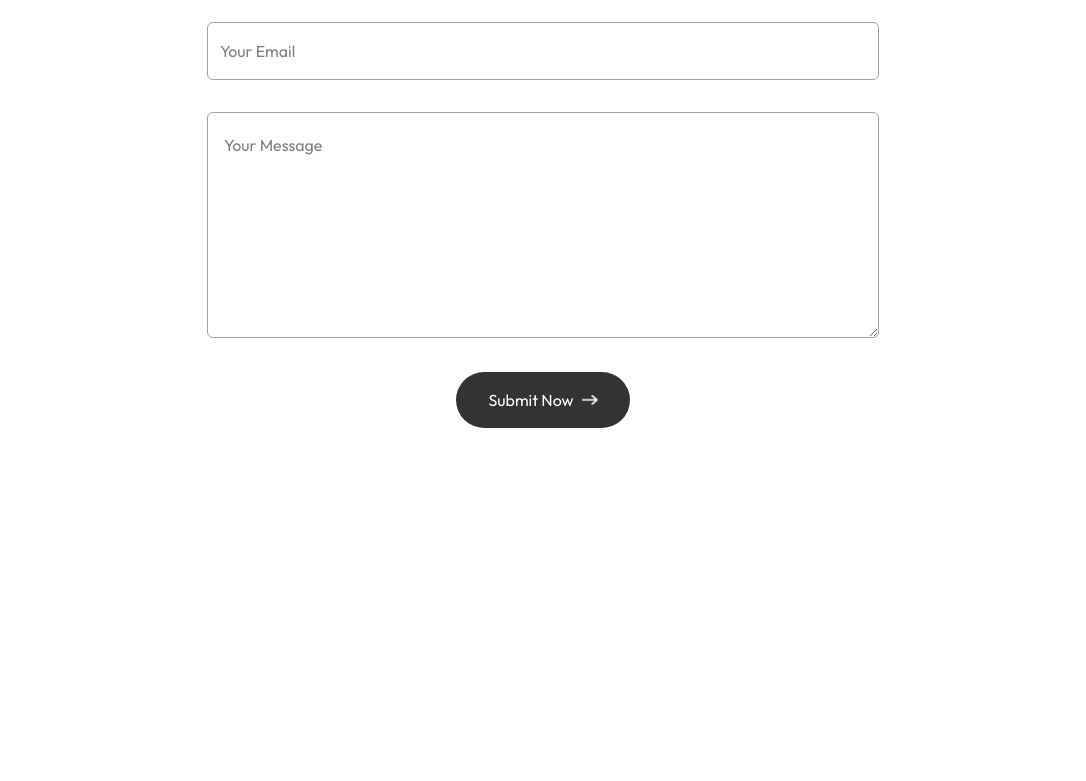
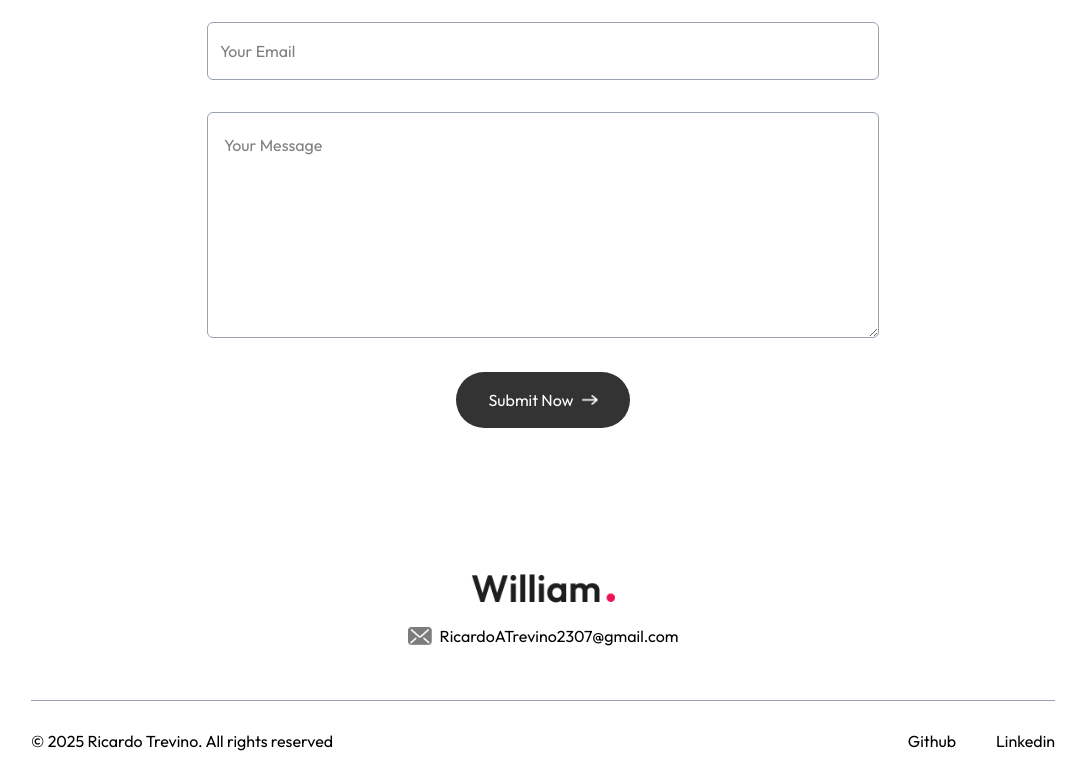
Before and after one commit to RicardoATrevino/Rico.github.io, a Next.js app: page / in a window 1280 px wide. Shown: the part 3688-4469 px from the top of the page, without its empty margins (97-1183 px from the left). Before the commit the page ends 4172 px from the top, so only its background shows below. Built offline with nearby package versions, Linux system fonts and the light colour scheme; a web font is replaced by a local one.

Commit message:
added Footer component. added to layout and page. attempting to add dark mode toggle

```diff
--- /dev/null
+++ b/app/components/Footer.jsx
@@ -0,0 +1,28 @@
+import React from "react";
+import Image from "next/image";
+import { assets } from "../../assets/assets";
+const Footer = () => {
+    return (
+        <div className="mt-20">
+            <div className="text-center">
+                <Image src={assets.logo} alt="" className="w-36 mx-auto mb-2" />
+
+                <div className="w-max flex items-center gap-2 mx-auto">
+                    <Image src={assets.mail_icon} alt="" className="w-6 " />
+                RicardoATrevino2307@gmail.com
+                </div>
+            </div>
+
+            <div className="text-center mt-12 sm:flex items-center justify-between border-t border-gray-400 mx-[10%] py-6">
+                <p>© 2025 Ricardo Trevino. All rights reserved</p>
+                <ul className="flex items-center justify-center gap-10 mt-4 sm:mt-0">
+
+                    <li><a target="_blank" href="https://github.com/RicardoATrevino">Github  </a></li>
+                    <li><a target="_blank" href="https://www.linkedin.com/in/ricardoatrevino/">Linkedin</a></li>
+
+                </ul>
+            </div>
+        </div>
+    )
+}
+export default Footer;
--- a/app/layout.js
+++ b/app/layout.js
@@ -19,9 +19,9 @@
 
 export default function RootLayout({ children }) {
   return (
-    <html lang="en" className='scroll-smooth'>
+    <html lang="en" className='scroll-smooth '>
       <body
-        className={`${outfit.className} ${ovo.className} antialiased leading-8 overflow-x-hidden`}
+        className={`${outfit.className} ${ovo.className} antialiased leading-8 overflow-x-hidden `}
       >
         {children}
       </body>
--- a/app/page.js
+++ b/app/page.js
@@ -5,7 +5,24 @@
 import Services from "./components/Services";
 import Work from "./components/Work";
 import Contact from "./components/Contact";
+import Footer from "./components/Footer";
+import { useEffect, useState } from "react";
+
 export default function Home() {
+
+  const [isDarkMode, setIsDarkMode] = useState(true);
+  useEffect(() => {
+    if(isDarkMode){
+      document.documentElement.classList.add("dark");
+      localStorage.theme = "dark";
+    }
+    else{
+      document.documentElement.classList.remove("dark");
+      localStorage.theme = "";
+
+    }
+  }, [isDarkMode]);
+
   return (
     <>
       <Navbar />
@@ -14,6 +31,8 @@
       <Services />
       <Work />
       <Contact />
+      <Footer />
     </>
+
   );
 }
```
